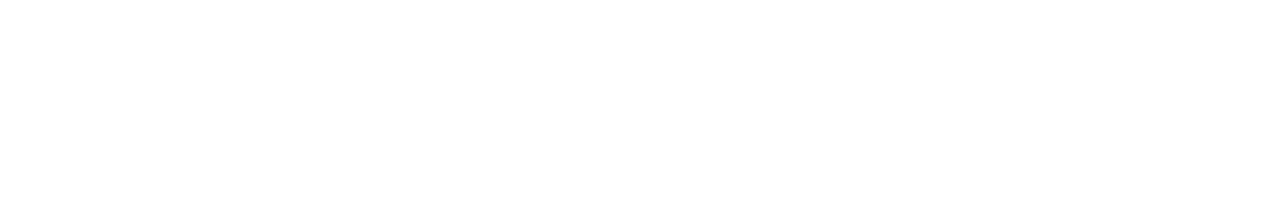
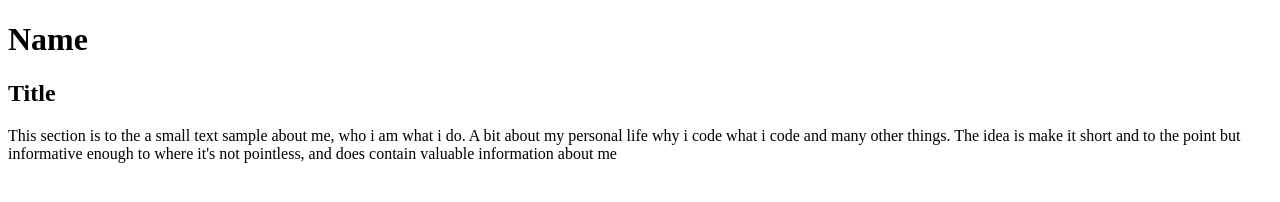
Before and after one commit to isaiahraust/isaiahraust.github.io, a plain HTML site: page index.html in a window 1280 px wide. Drawn offline with Linux system fonts and the light colour scheme.

Commit message:
Update index.html
Tittle sub heading and paragraph for the site added

```diff
--- a/index.html
+++ b/index.html
@@ -1,12 +1,24 @@
 <!DOCTYPE html>
 
-<html>
+<html lang="en">
 
 <head>
+    <meta charset="UTF-8">
+    <meta name="viewport" content="width=device-width, initial-scale=1.0">
+    <title>Isaiah Raust</title>
+    <link rel="stylesheet" href="style.css">
+</head>
 
-</head>
-    <title>Isaiah Raust</title>
 <body>
+
+    <h1 class="header-title"> Name </h1>
+    <h2 class="header-subtitle"> Title </h2>
+    <p class="about-me"> This section is to the a small text sample about me, who i am what i do.
+         A bit about my personal life why i code what i code and many other things.
+         The idea is make it short and to the point but informative enough to where it's not pointless,
+         and does contain valuable information about me
+        </p>
+
+
 </body>
-
 </html>
```
